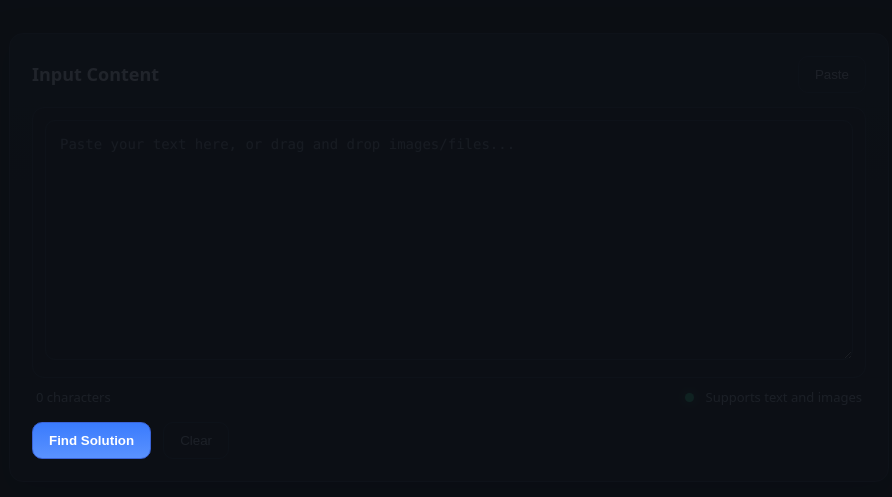
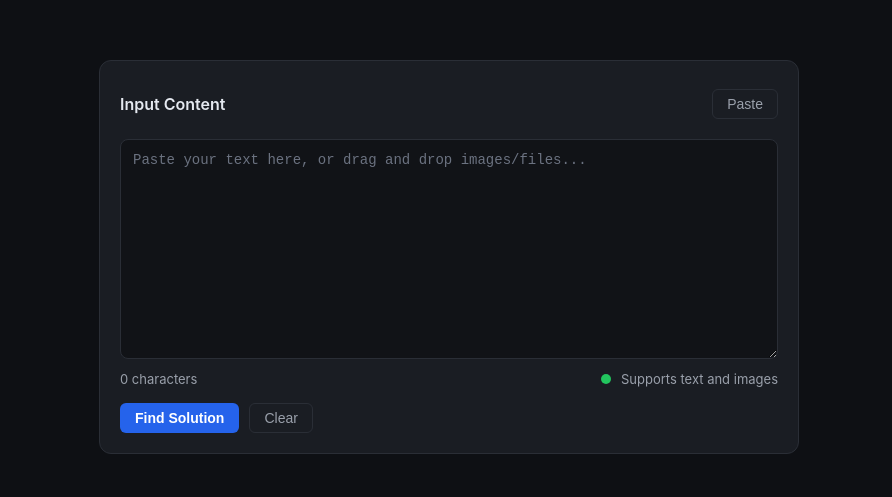
Before and after one commit to klarhub/OpenAIWebsite, a plain HTML site: page index.html in a window 1280 px wide. Shown: the part 143-640 px from the top of the page, without its empty margins (191-1083 px from the left). Drawn offline with Linux system fonts and the light colour scheme.

Commit message:
Update styles.css

```diff
--- a/styles.css
+++ b/styles.css
@@ -1,179 +1,112 @@
-/* --- Base / Theme --- */
-:root{
-  --bg: #0c0f14;
-  --panel: #1a1f29;       /* brighter card */
-  --panel-2: #151922;
-  --text: #f0f4ff;        /* brighter text */
-  --muted: #aab4c8;       /* lighter muted text */
-  --brand: #3a7bfd;
-  --brand-2: #5a92ff;
-  --ok: #34d399;
-  --border: #2a3245;      /* lighter border */
-  --shadow: 0 10px 30px rgba(0,0,0,.55);
-  --radius: 14px;
+:root {
+  --bg: #0e1014;          /* page background */
+  --panel: #1a1d23;       /* card background */
+  --panel-border: #2a2e36;
+  --input-bg: #111317;    /* textarea background */
+  --input-border: #2a2e36;
+  --text: #e5e9f0;        /* normal text */
+  --muted: #9aa0ab;       /* muted footer text */
+  --brand: #2563eb;       /* primary blue */
+  --brand-hover: #3b82f6;
+  --ok: #22c55e;          /* green dot */
 }
 
-*{box-sizing:border-box}
-html,body{height:100%}
-body{
-  margin:0;
-  font-family: ui-sans-serif, system-ui, -apple-system, Segoe UI, Roboto, Helvetica, Arial, Apple Color Emoji, Segoe UI Emoji;
+* { box-sizing: border-box; }
+body, html { margin: 0; height: 100%; font-family: Inter, Arial, sans-serif; }
+
+body {
+  background: var(--bg);
   color: var(--text);
-  background: var(--bg);
+  display: flex;
+  align-items: center;
+  justify-content: center;
+  min-height: 100vh;
 }
 
-/* --- subtle grid background --- */
-.bg-grid{
-  position: fixed; inset: 0;
-  background:
-    radial-gradient(transparent 1px, var(--bg) 1px) 0 0 / 24px 24px,
-    radial-gradient(transparent 1px, var(--bg) 1px) 12px 12px / 24px 24px,
-    linear-gradient(180deg, #0b0e13 0%, #0a0d12 100%);
-  pointer-events: none;
-  opacity: .9;
+.card {
+  width: 700px;
+  background: var(--panel);
+  border: 1px solid var(--panel-border);
+  border-radius: 12px;
+  padding: 20px;
 }
 
-/* --- layout --- */
-.page{
-  min-height: 100dvh;
-  display: grid;
-  place-items: center;
-  padding: 56px 16px;
+.card__header {
+  display: flex;
+  justify-content: space-between;
+  align-items: center;
+  margin-bottom: 12px;
 }
 
-.card{
-  width: min(880px, 92vw);
-  background: linear-gradient(180deg, var(--panel) 0%, var(--panel-2) 100%);
-  border: 1px solid var(--border);
-  border-radius: var(--radius);
-  box-shadow: var(--shadow);
-  padding: 22px;
+.card__title {
+  font-size: 16px;
+  font-weight: 600;
+  color: var(--text);
 }
 
-.card__header{
-  display: flex;
-  align-items: center;
-  justify-content: space-between;
-  gap: 12px;
-  margin-bottom: 14px;
-}
-.card__title{
-  font-size: 18px;
-  font-weight: 650;
-  margin: 0;
-  color: #e2e8f7; /* brighter header */
+.btn {
+  padding: 6px 14px;
+  border-radius: 6px;
+  font-size: 14px;
+  cursor: pointer;
+  border: 1px solid transparent;
 }
 
-.card__body{
-  background: #181d27; /* lighter input area */
-  border: 1px solid #2d364a;
-  border-radius: 12px;
-  padding: 12px;
+.btn--ghost {
+  background: transparent;
+  border: 1px solid var(--panel-border);
+  color: var(--muted);
 }
 
-textarea{
-  width: 100%;
-  min-height: 240px;
-  resize: vertical;
-  padding: 14px;
-  font: 14px/1.4 ui-monospace, SFMono-Regular, Menlo, Consolas, monospace;
-  color: var(--text);
-  background: #181d27;
-  border: 1px solid #2d364a;
-  border-radius: 10px;
-  outline: none;
-  transition: border .2s, box-shadow .2s;
-}
-textarea:focus{
-  border-color: #3a63d6;
-  box-shadow: 0 0 0 3px rgba(58,123,253,.18);
-}
-textarea::placeholder{
-  color: #888fa3;
+.btn--primary {
+  background: var(--brand);
+  color: #fff;
+  font-weight: 600;
 }
 
-/* preview strip for dropped images/files */
-.preview{
-  display: grid;
-  grid-template-columns: repeat(auto-fill, minmax(120px,1fr));
-  gap: 10px;
-  margin-top: 12px;
-}
-.preview .item{
-  border: 1px solid #2d364a;
-  background:#202532;
-  border-radius: 10px;
-  padding: 8px;
-  font-size: 12px;
-  color: var(--muted);
-}
-.preview .item img{
-  width: 100%; height: 90px; object-fit: cover;
-  border-radius: 8px; display: block; margin-bottom: 6px;
-}
-.hidden{display:none}
-
-/* footer meta row */
-.card__footer{
-  display:flex; justify-content:space-between; align-items:center;
-  color: var(--muted);
-  font-size: 13px;
-  padding: 10px 4px 0;
+.btn--primary:hover {
+  background: var(--brand-hover);
 }
 
-/* action buttons row */
-.card__actions{
-  display:flex; gap:12px; justify-content:flex-start;
-  margin-top: 16px;
+textarea {
+  width: 100%;
+  height: 220px;
+  background: var(--input-bg);
+  border: 1px solid var(--input-border);
+  border-radius: 8px;
+  padding: 12px;
+  color: var(--text);
+  font-family: monospace;
+  font-size: 14px;
+  resize: vertical;
 }
 
-/* --- buttons --- */
-.btn{
-  appearance:none; border:1px solid transparent; background:#1a2232;
-  color:#dbe7ff; padding:10px 16px; border-radius:10px; cursor:pointer;
-  transition: transform .05s ease, background .2s, border .2s, box-shadow .2s;
+textarea::placeholder {
+  color: #6b7280;
 }
-.btn:active{ transform: translateY(1px); }
-.btn:hover{ background:#212a3d; border-color:#26334c; }
 
-.btn--primary{
-  background: linear-gradient(180deg, var(--brand) 0%, var(--brand-2) 100%);
-  border: 1px solid #3a63d6;
-  color: white;
-  font-weight: 600;
-  position: relative;
+.card__footer {
+  display: flex;
+  justify-content: space-between;
+  font-size: 13px;
+  color: var(--muted);
+  margin-top: 8px;
 }
-.btn--primary.loading{
-  pointer-events:none; opacity:.85;
+
+.dot {
+  height: 10px;
+  width: 10px;
+  border-radius: 50%;
+  display: inline-block;
+  margin-right: 6px;
 }
-.btn--ghost{
-  background: transparent;
-  border-color:#27334a;
-  color:#b8c3d6;
+
+.dot--ok {
+  background: var(--ok);
 }
-.btn--ghost:hover{ background:#141b27; }
 
-/* spinner inside primary button */
-.spinner{
-  width:14px;height:14px; border-radius:50%;
-  border:2px solid rgba(255,255,255,.35);
-  border-top-color:white;
-  display:none; margin-right:10px;
+.card__actions {
+  margin-top: 16px;
+  display: flex;
+  gap: 10px;
 }
-.btn--primary.loading .spinner{ display:inline-block; animation:spin .9s linear infinite; }
-@keyframes spin{to{transform:rotate(360deg)}}
-
-/* status dot */
-.dot{
-  width:9px; height:9px; border-radius:50%; display:inline-block; margin-right:8px;
-  background:#6b7280; /* default */
-}
-.dot--ok{ background: var(--ok); box-shadow: 0 0 10px rgba(52,211,153,.55); }
-
-/* toast */
-.toast{
-  position: fixed; bottom: 22px; right: 22px;
-  background: #0f1420; border: 1px solid #22304a; color: var(--text);
-  padding: 12px 14px; border-radius: 10px; box-shadow: var(--shadow); font-size: 14px;
-  max-width: 60ch;
-}
```
